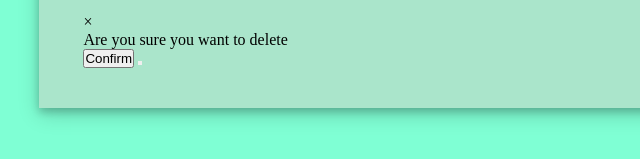
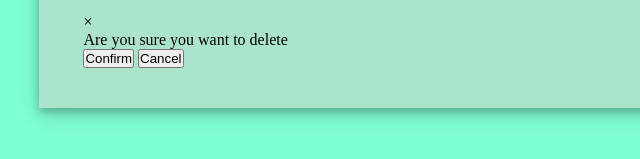
Before and after one commit to NAYANCSE27/ADU-table, a plain HTML site: page index.html in a window 1280 px wide. Shown: the part 495-654 px from the top of the page, 243-883 px from the left. Drawn offline with Linux system fonts and the light colour scheme.

Commit message:
added a file

```diff
--- a/index.html
+++ b/index.html
@@ -48,7 +48,7 @@
                 <span class="close">&times;</span>
                 <p>Are you sure you want to delete</p>
                 <button id="delete__confirm" onclick="deleteConfirm()">Confirm</button>
-                <button id="cancel__confirm" onclick="cancelConfirm()>Cancel</button>
+                <button id="cancel__confirm" onclick="cancelConfirm()">Cancel</button>
             </div>
 
         </div>
```
